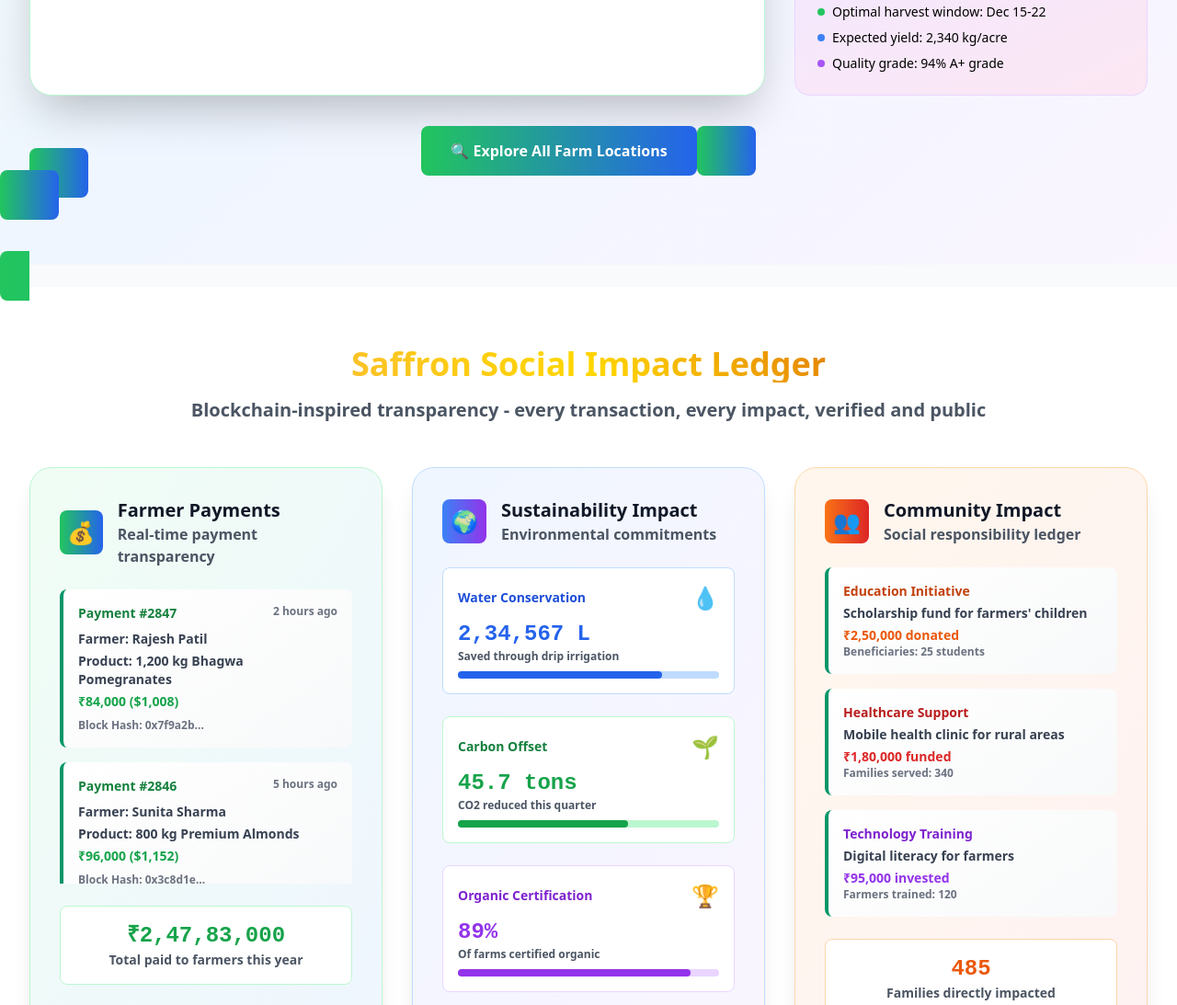
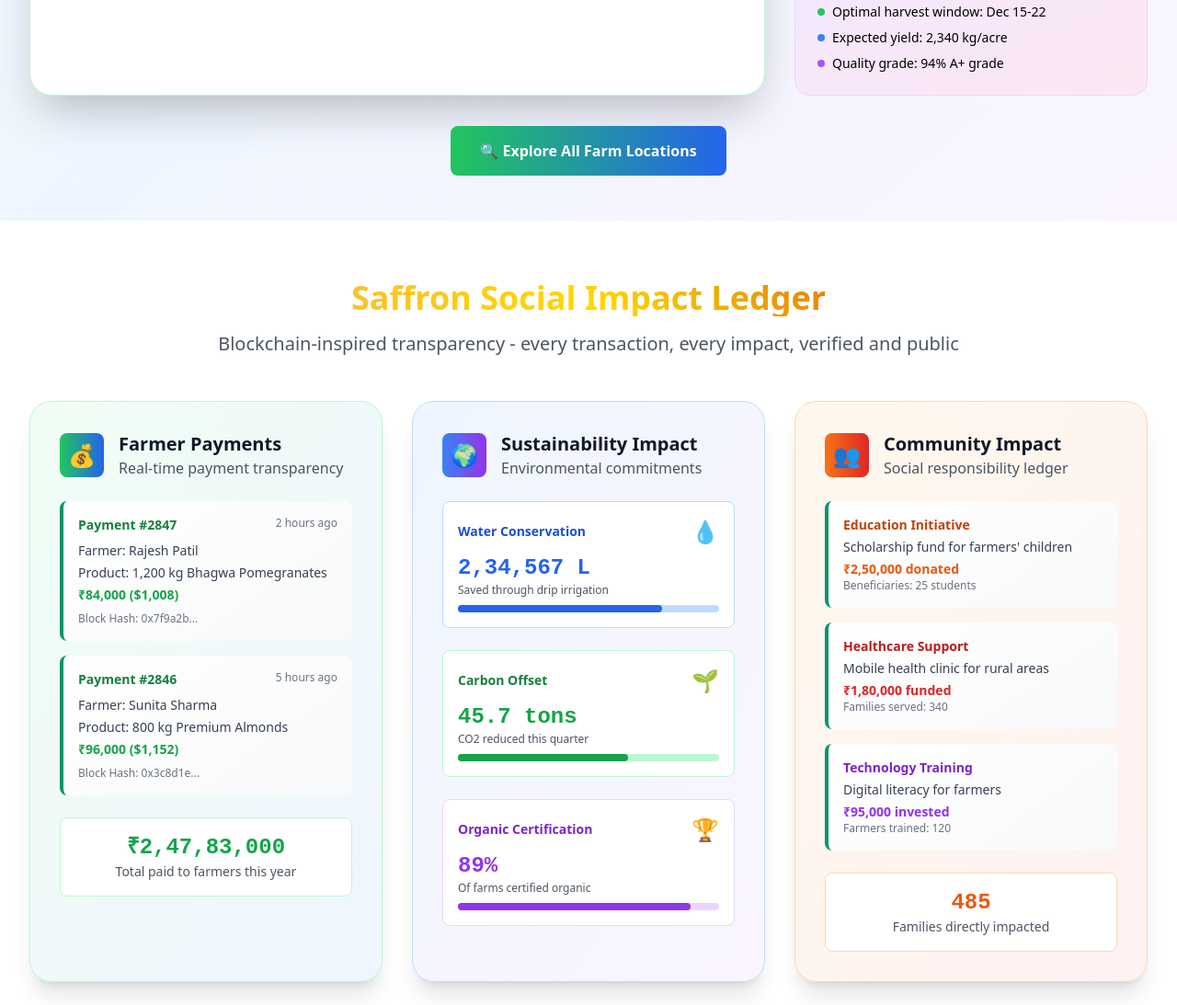
Before and after one commit to kavyanshpersonal/Saffron-naturals, a plain HTML site: page index.html in a window 1280 px wide. Shown: the part 7716-8809 px from the top of the page at 92% size. Drawn offline with nearby package versions, Linux system fonts and the light colour scheme.

Commit message:
Update index.html

```diff
--- a/index.html
+++ b/index.html
@@ -1345,7 +1345,8 @@
             <div class="mt-12 text-center">
                 <button>
                     <a href="./live_farm.html" class="bg-gradient-to-r from-green-500 to-blue-600 text-white px-8 py-4 rounded-lg font-semibold hover:from-green-600 hover:to-blue-700 transition-all transform hover:scale-105">
-                    🔍 Explore All Farm Locations
+                     <span>🔍 Explore All Farm Locations</span>
+                  </a>
                 </button>
             </div>
         </div>
```
